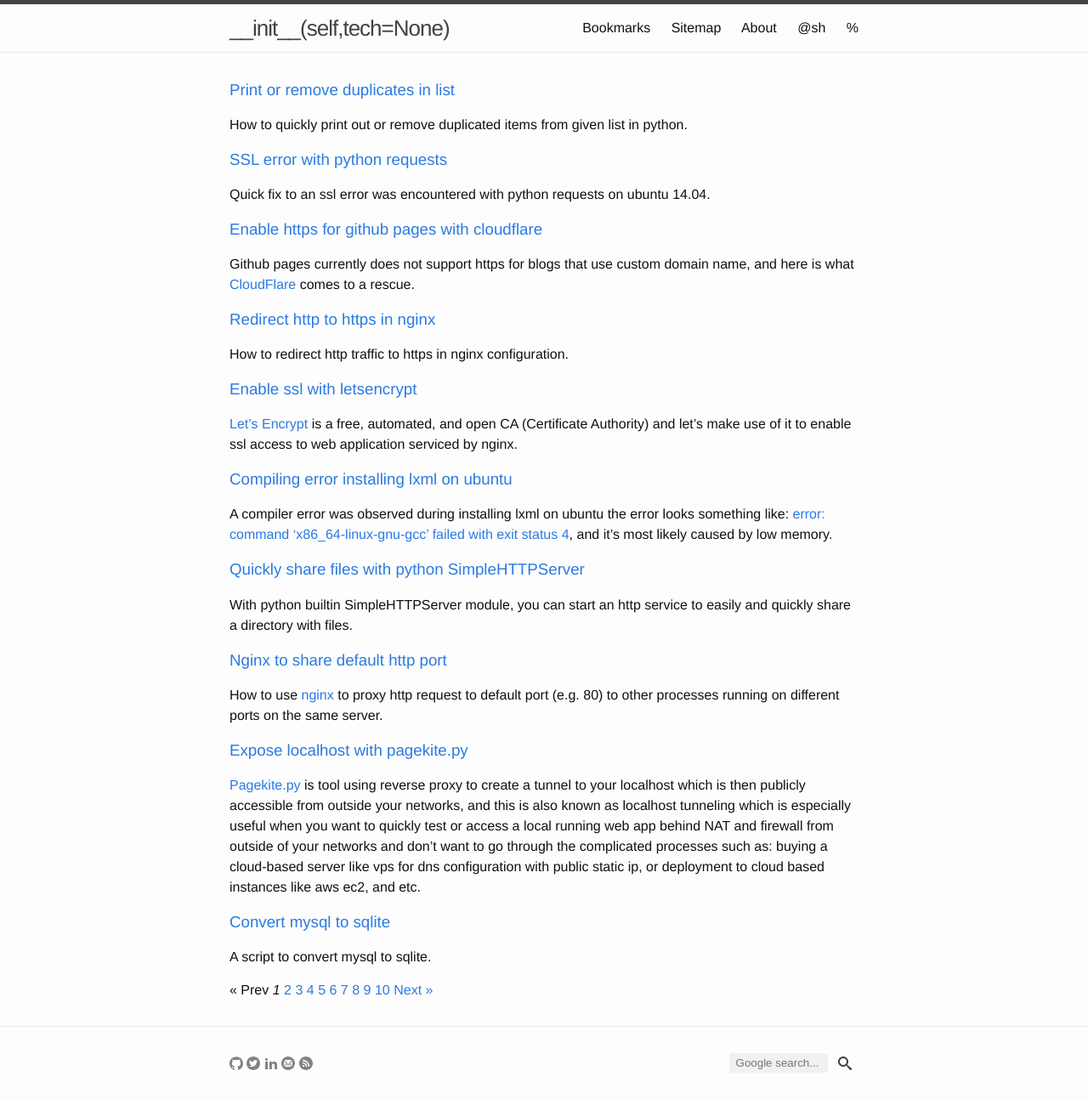
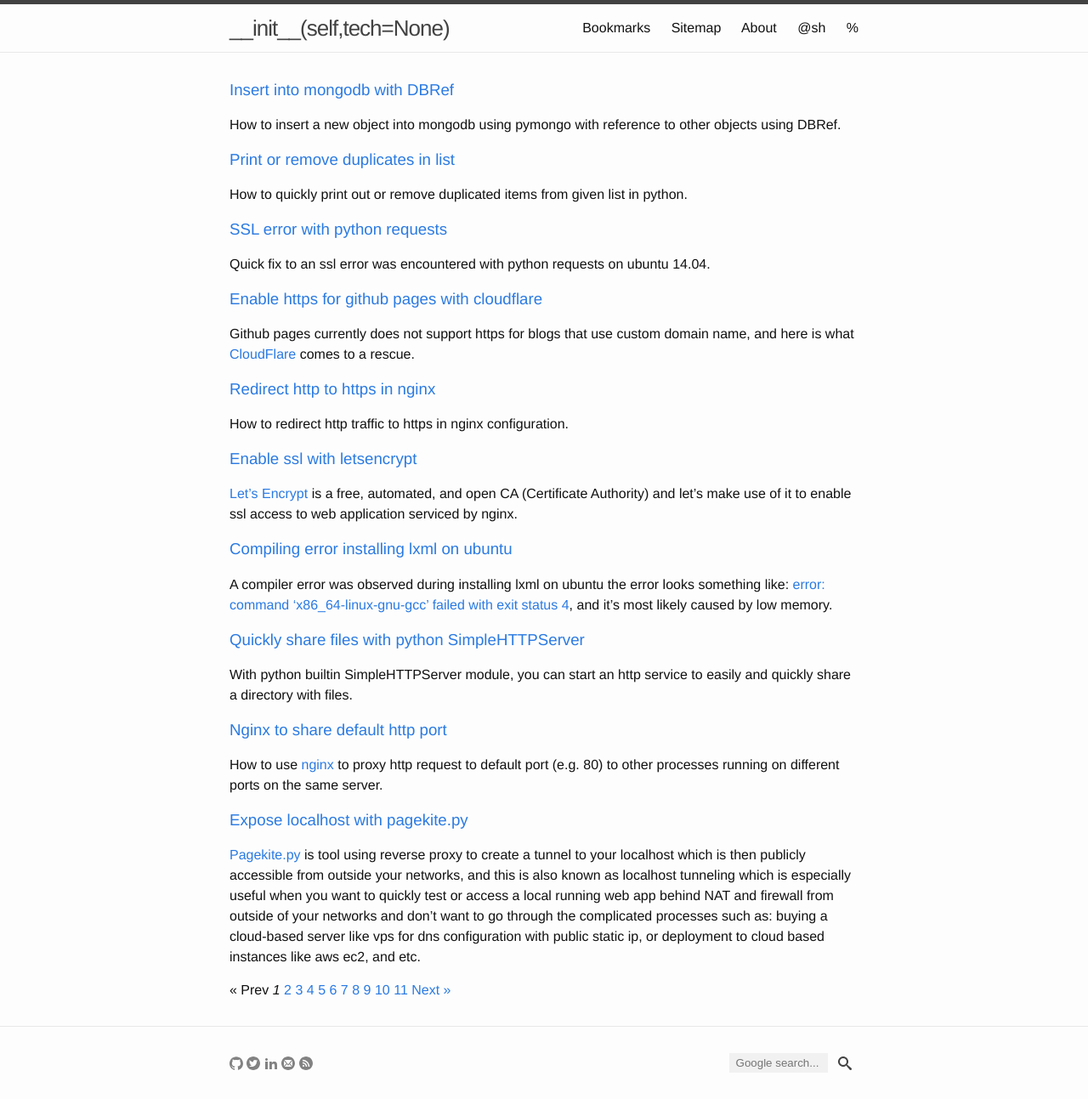
Before and after one commit to yuan-jiang/yuan-jiang.github.io, a Jekyll site: the page built from index.html, in a window 1280 px wide. Shown: the whole page at 85% size. Built offline with Jekyll 4.4.1, drawn with Linux system fonts in a browser that asks for light colours; the list of posts is cut into pages by our own code.

Commit message:
Add new post about mongodb

```diff
--- a/_data/tags.yml
+++ b/_data/tags.yml
@@ -108,3 +108,7 @@
   name: nginx
 - slug: ubuntu
   name: ubuntu
+- slug: nosql
+  name: nosql
+- slug: mongodb
+  name: mongodb
--- /dev/null
+++ b/_posts/2017-04-07-insert-into-mongodb-with-dbref.md
@@ -0,0 +1,34 @@
+---
+layout: post
+title: Insert into mongodb with DBRef
+date: 2017-04-07 12:40:00 +0800
+tags: mongodb nosql python
+---
+
+How to insert a new object into mongodb using pymongo with reference to other objects using DBRef.
+
+## In mongodb, external object reference is like below:
+{% highlight json %}
+{
+    "external_object": {
+        "$ref": "collection_where_external_object_exists",
+        "$id": Object("xxxxxx")
+    }
+}
+{% endhighlight %}
+
+## With bson.dbref.DBRef, above data can be posted to mongodb like below:
+{% highlight python %}
+from bson.dbref import DBRef
+
+{
+    "external_object": DBRef(collection="collection_where_external_object_exists",
+    id="xxxxxx")
+}
+{% endhighlight %}
+
+## References
+- [How to query through a DBRef in MongoDB/pymongo?
+
+](http://stackoverflow.com/questions/2867513/how-to-query-through-a-dbref-in-mongodb-pymongo)
+- [BSON](http://bsonspec.org/)
```
Also changed, not shown: 2 other files.
